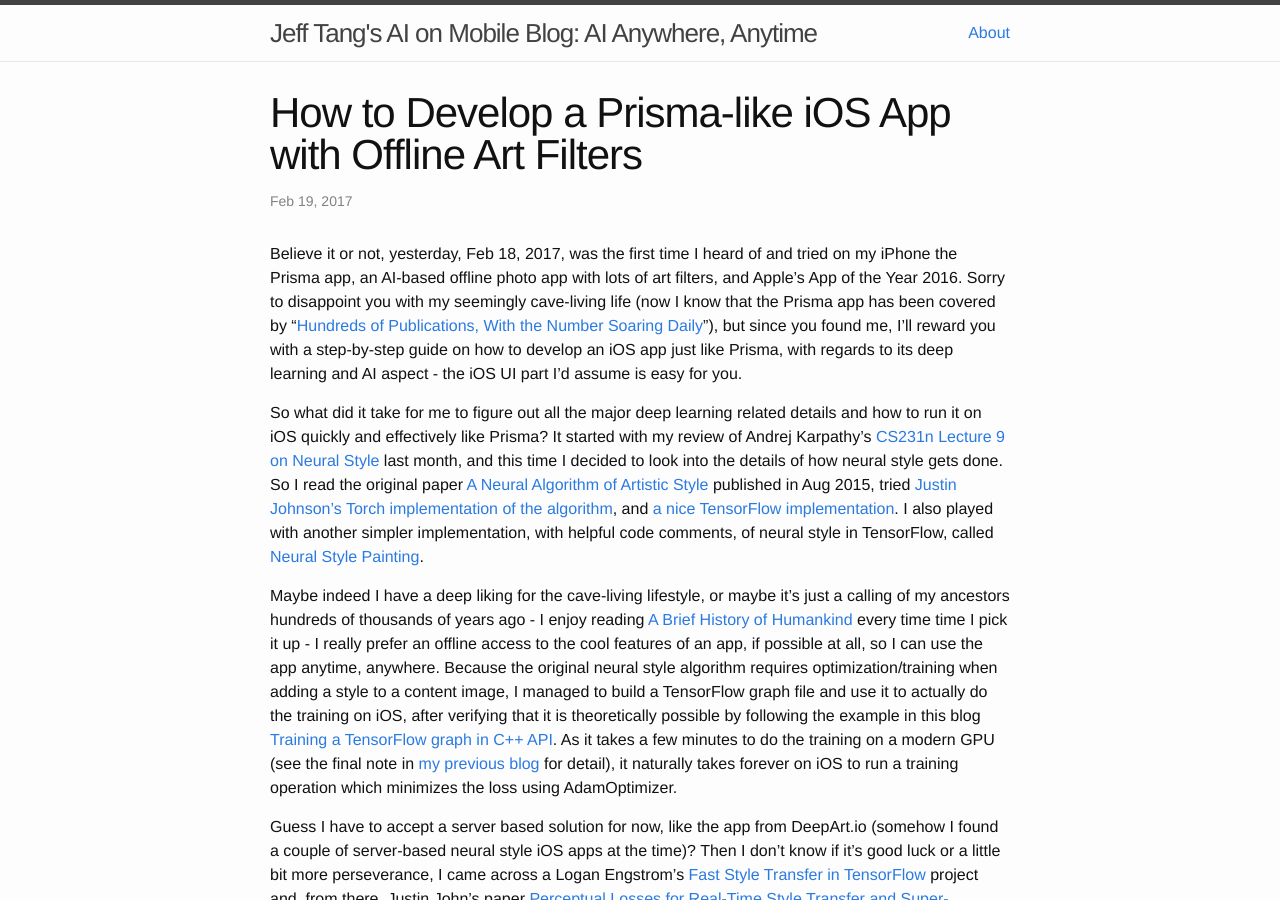
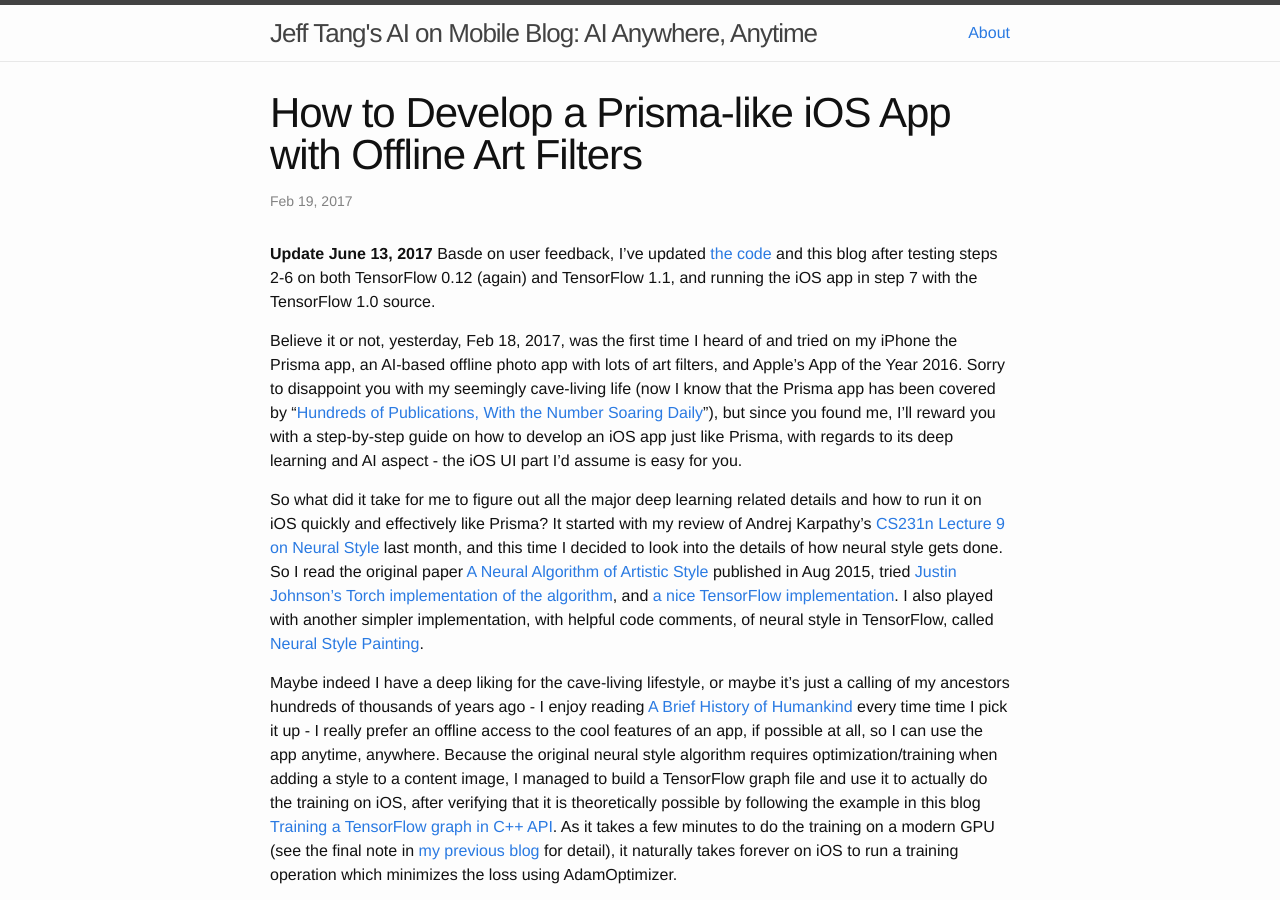
Before and after one commit to jeffxtang/jeffxtang.github.io, a Jekyll site: the page built from _posts/2017-02-19-fast-neural-style-on-ios.md, in a window 1280 px wide and 900 px high. Built offline with Jekyll 4.4.1, drawn with Linux system fonts in a browser that asks for light colours; comment, search, counter and statistics services are not loaded.

Commit message:
added updates

```diff
--- a/_posts/2017-02-19-fast-neural-style-on-ios.md
+++ b/_posts/2017-02-19-fast-neural-style-on-ios.md
@@ -5,6 +5,9 @@ title:  "How to Develop a Prisma-like iOS App with Offline Art Filters"
 date:   2017-02-19 13:00:00
 categories: CNN, Deep Learning, AI, iOS, TensorFlow
 ---
+
+**Update June 13, 2017** Basde on user feedback, I've updated [the code](https://github.com/jeffxtang/fast-style-transfer) and this blog after testing steps 2-6 on both TensorFlow 0.12 (again) and TensorFlow 1.1, and running the iOS app in step 7 with the TensorFlow 1.0 source.
+
 
 Believe it or not, yesterday, Feb 18, 2017, was the first time I heard of and tried on my iPhone the Prisma app, an AI-based offline photo app with lots of art filters, and Apple's App of the Year 2016. Sorry to disappoint you with my seemingly cave-living life (now I know that the Prisma app has been covered by "[Hundreds of Publications, With the Number Soaring Daily](http://prisma-ai.com/)"), but since you found me, I'll reward you with a step-by-step guide on how to develop an iOS app just like Prisma, with regards to its deep learning and AI aspect - the iOS UI part I'd assume is easy for you.
 
```
